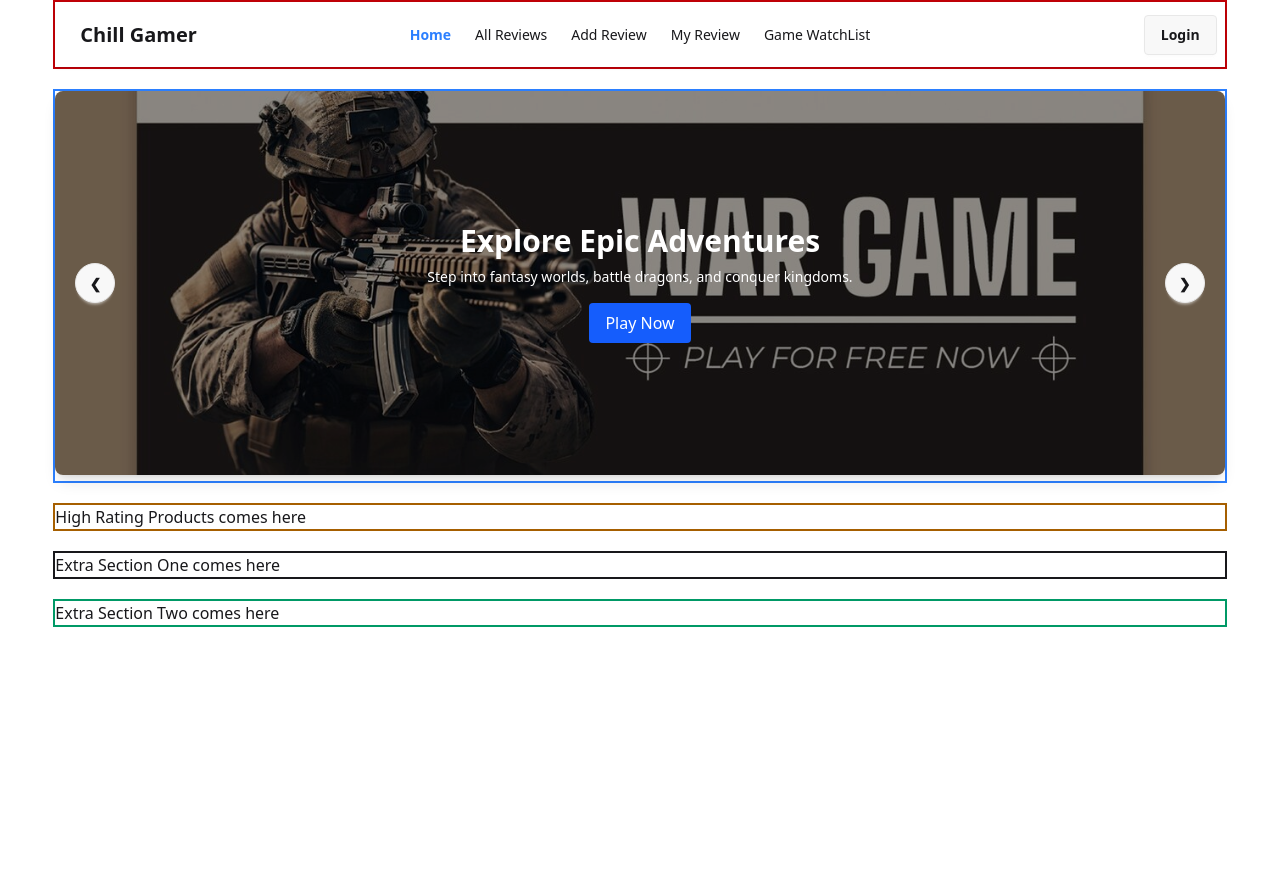
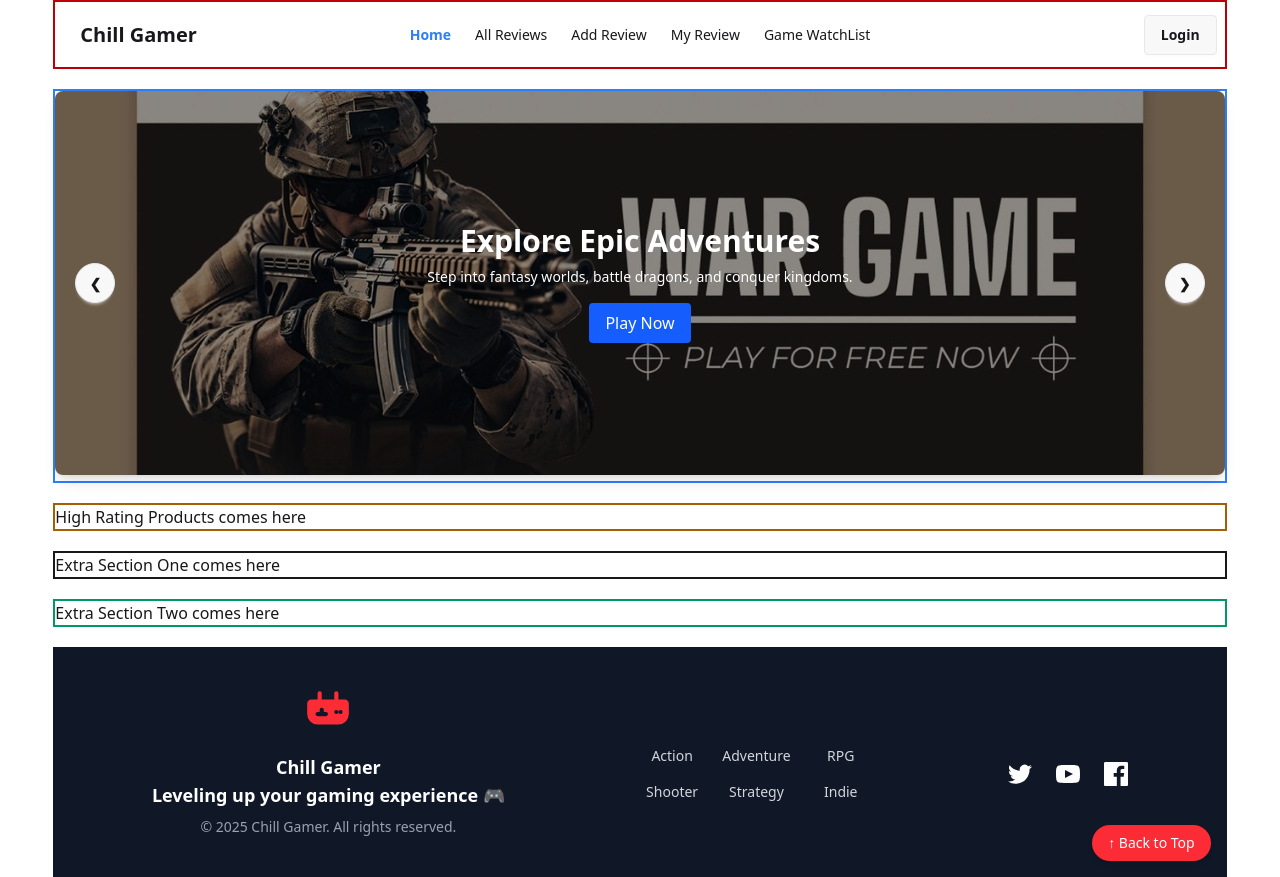
Before and after one commit to AbuBakkarSiddique007/chill-gamer-client, a React (Vite) app: page / in a window 1280 px wide. Before the commit the page ends 800 px from the top, so only its background shows below. Built offline with nearby package versions, Linux system fonts and the light colour scheme.

Commit message:
Update : added the footer section

```diff
--- a/src/components/Home/Home.jsx
+++ b/src/components/Home/Home.jsx
@@ -4,6 +4,7 @@ import Slider from '../MainSection/Slider';
 import HighRating from '../MainSection/HighRating';
 import ExtraSecOne from '../MainSection/ExtraSecOne';
 import ExtraSecTwo from '../MainSection/ExtraSecTwo';
+import Footer from '../Pages/Footer';
 
 const Home = () => {
     return (
@@ -12,6 +13,7 @@ const Home = () => {
             <HighRating></HighRating>
             <ExtraSecOne></ExtraSecOne>
             <ExtraSecTwo></ExtraSecTwo>
+            <Footer></Footer>
         </div>
     );
 };
--- /dev/null
+++ b/src/components/Pages/Footer.jsx
@@ -0,0 +1,92 @@
+import React from 'react';
+
+const Footer = () => {
+    return (
+        <div>
+            <footer className="footer footer-center bg-gray-900 text-white p-10 relative">
+                <aside>
+                    <svg
+                        width="50"
+                        height="50"
+                        viewBox="0 0 24 24"
+                        fill="currentColor"
+                        className="text-red-500 mb-2"
+                    >
+                        <path d="M20 6h-3V3a1 1 0 0 0-2 0v3h-6V3a1 1 0 1 0-2 0v3H4a2 2 0 0 0-2 2v5a5 5 0 0 0 5 5h10a5 5 0 0 0 5-5V8a2 2 0 0 0-2-2ZM7 14a1 1 0 1 1 0-2h1v-1a1 1 0 1 1 2 0v1h1a1 1 0 1 1 0 2H7Zm9-1a1 1 0 1 1 0-2 1 1 0 0 1 0 2Zm2 0a1 1 0 1 1 0-2 1 1 0 0 1 0 2Z" />
+                    </svg>
+                    <p className="font-bold text-lg">
+                        Chill Gamer
+                        <br />
+                        Leveling up your gaming experience 🎮
+                    </p>
+                    <p className="text-sm text-gray-400">
+                        &copy; {new Date().getFullYear()} Chill Gamer. All rights reserved.
+                    </p>
+                </aside>
+
+                <div className="grid grid-cols-2 sm:grid-cols-3 gap-4 mt-6 text-sm text-gray-300">
+                    <a href="#" className="hover:text-red-400">Action</a>
+                    <a href="#" className="hover:text-red-400">Adventure</a>
+                    <a href="#" className="hover:text-red-400">RPG</a>
+                    <a href="#" className="hover:text-red-400">Shooter</a>
+                    <a href="#" className="hover:text-red-400">Strategy</a>
+                    <a href="#" className="hover:text-red-400">Indie</a>
+                </div>
+
+                <nav className="mt-6">
+                    <div className="grid grid-flow-col gap-6">
+                        {/* Twitter */}
+                        <a href="#" aria-label="Twitter">
+                            <svg
+                                xmlns="http://www.w3.org/2000/svg"
+                                width="24"
+                                height="24"
+                                viewBox="0 0 24 24"
+                                className="fill-current hover:text-blue-400"
+                            >
+                                <path d="M24 4.557a9.83 9.83 0 0 1-2.828.775A4.93 4.93 0 0 0 23.337 3a9.864 9.864 0 0 1-3.127 1.195 4.916 4.916 0 0 0-8.384 4.482A13.942 13.942 0 0 1 1.671 3.149a4.917 4.917 0 0 0 1.523 6.573A4.903 4.903 0 0 1 .96 9.1v.06a4.917 4.917 0 0 0 3.946 4.827 4.902 4.902 0 0 1-2.212.084 4.918 4.918 0 0 0 4.588 3.417A9.867 9.867 0 0 1 0 19.54a13.905 13.905 0 0 0 7.548 2.212c9.058 0 14.01-7.514 14.01-14.01 0-.213-.005-.426-.014-.637A10.012 10.012 0 0 0 24 4.557z" />
+                            </svg>
+                        </a>
+
+                        {/* YouTube */}
+                        <a href="#" aria-label="YouTube">
+                            <svg
+                                xmlns="http://www.w3.org/2000/svg"
+                                width="24"
+                                height="24"
+                                viewBox="0 0 24 24"
+                                className="fill-current hover:text-red-600"
+                            >
+                                <path d="M19.615 3.184c-3.604-.246-11.631-.245-15.23 0-3.897.266-4.356 2.62-4.385 8.816.029 6.185.484 8.549 4.385 8.816 3.6.245 11.626.246 15.23 0 3.897-.266 4.356-2.62 4.385-8.816-.029-6.185-.484-8.549-4.385-8.816zm-10.615 12.816v-8l8 3.993-8 4.007z" />
+                            </svg>
+                        </a>
+
+                        {/* Facebook */}
+                        <a href="#" aria-label="Facebook">
+                            <svg
+                                xmlns="http://www.w3.org/2000/svg"
+                                width="24"
+                                height="24"
+                                viewBox="0 0 24 24"
+                                className="fill-current hover:text-blue-600"
+                            >
+                                <path d="M22.675 0h-21.35C.595 0 0 .592 0 1.326v21.348C0 23.408.595 24 1.325 24H12.82v-9.294H9.692v-3.622h3.127V8.413c0-3.1 1.893-4.788 4.659-4.788 1.325 0 2.464.099 2.795.143v3.24l-1.918.001c-1.504 0-1.796.715-1.796 1.763v2.313h3.587l-.467 3.622h-3.12V24h6.116C23.405 24 24 23.408 24 22.674V1.326C24 .592 23.405 0 22.675 0z" />
+                            </svg>
+                        </a>
+                    </div>
+                </nav>
+
+
+                <button
+                    onClick={() => window.scrollTo({ top: 0, behavior: 'smooth' })}
+                    className="absolute bottom-4 right-4 bg-red-500 hover:bg-red-600 text-white px-4 py-2 rounded-full shadow-md"
+                >
+                    ↑ Back to Top
+                </button>
+            </footer>
+
+        </div>
+    );
+};
+
+export default Footer;
```
